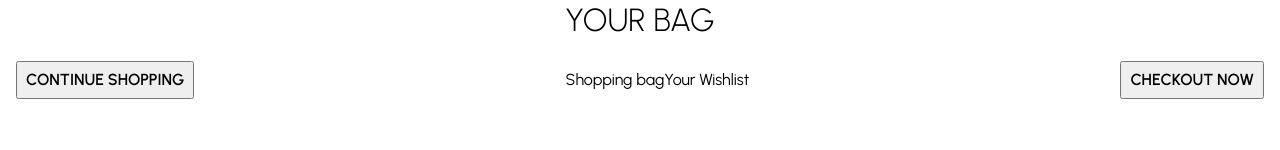
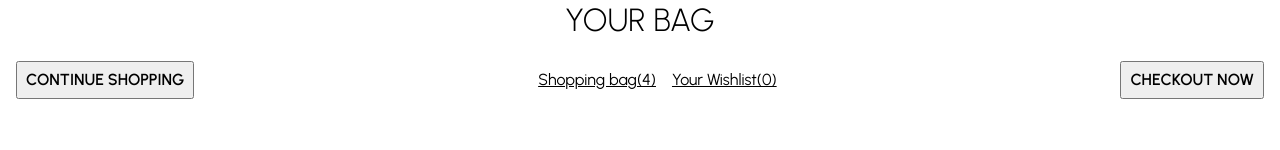
Before and after one commit to adarraji/react-shop, a React (Create React App) app: page / in a window 1280 px wide. Shown: the part 131-281 px from the top of the page. Built offline with nearby package versions, Linux system fonts and the light colour scheme.

Commit message:
updated top text styles

```diff
--- a/src/pages/Cart.js
+++ b/src/pages/Cart.js
@@ -14,8 +14,8 @@ const Cart = () => {
                 <Top>
                     <TopButton>CONTINUE SHOPPING</TopButton>
                     <TopTexts>
-                        <TopText>Shopping bag</TopText>
-                        <TopText>Your Wishlist</TopText>
+                        <TopText>Shopping bag(4)</TopText>
+                        <TopText>Your Wishlist(0)</TopText>
                     </TopTexts>
                     <TopButton>CHECKOUT NOW</TopButton>
                 </Top>
@@ -46,7 +46,9 @@ const TopButton = styled.button.attrs({
 
 const TopTexts = styled.div``;
 
-const TopText = styled.span``;
+const TopText = styled.span.attrs({
+    className: "underline pointer mv0 mh2"
+})``;
 
 
 const Bottom = styled.div``;
```
